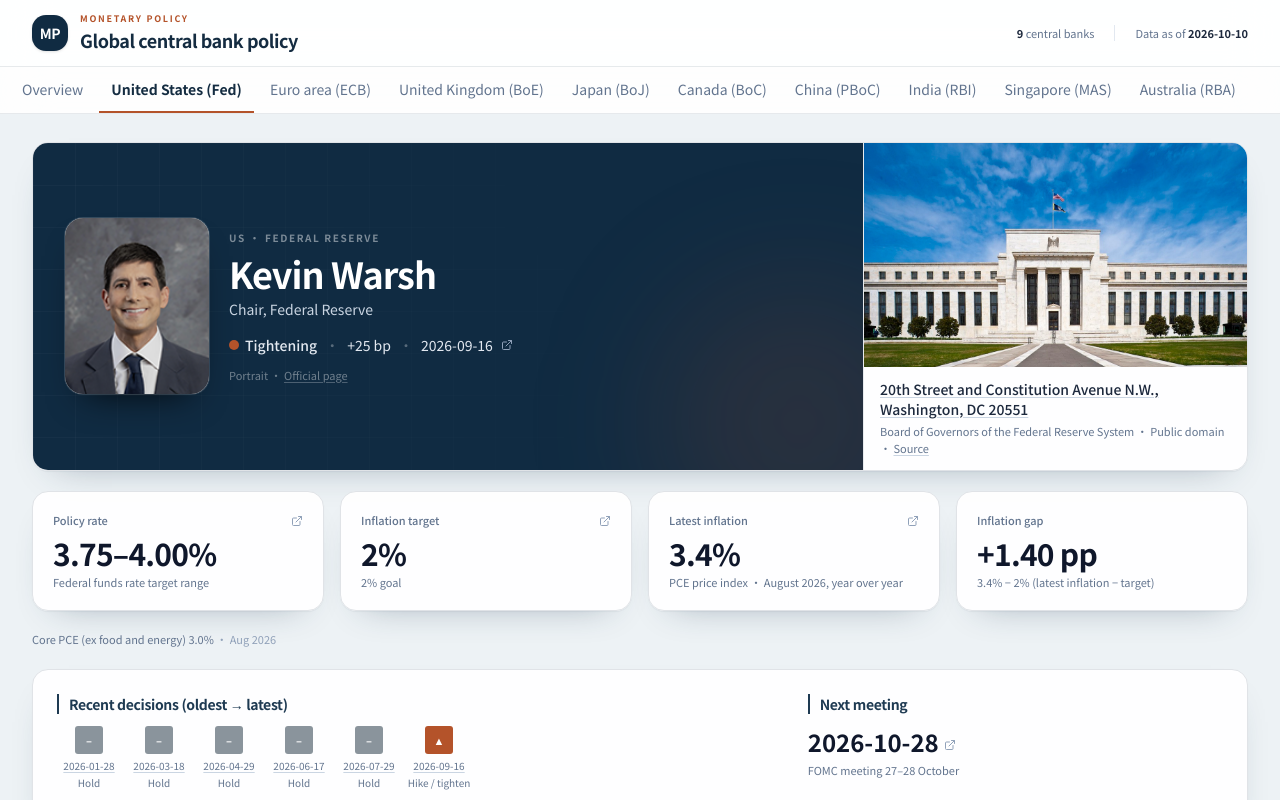
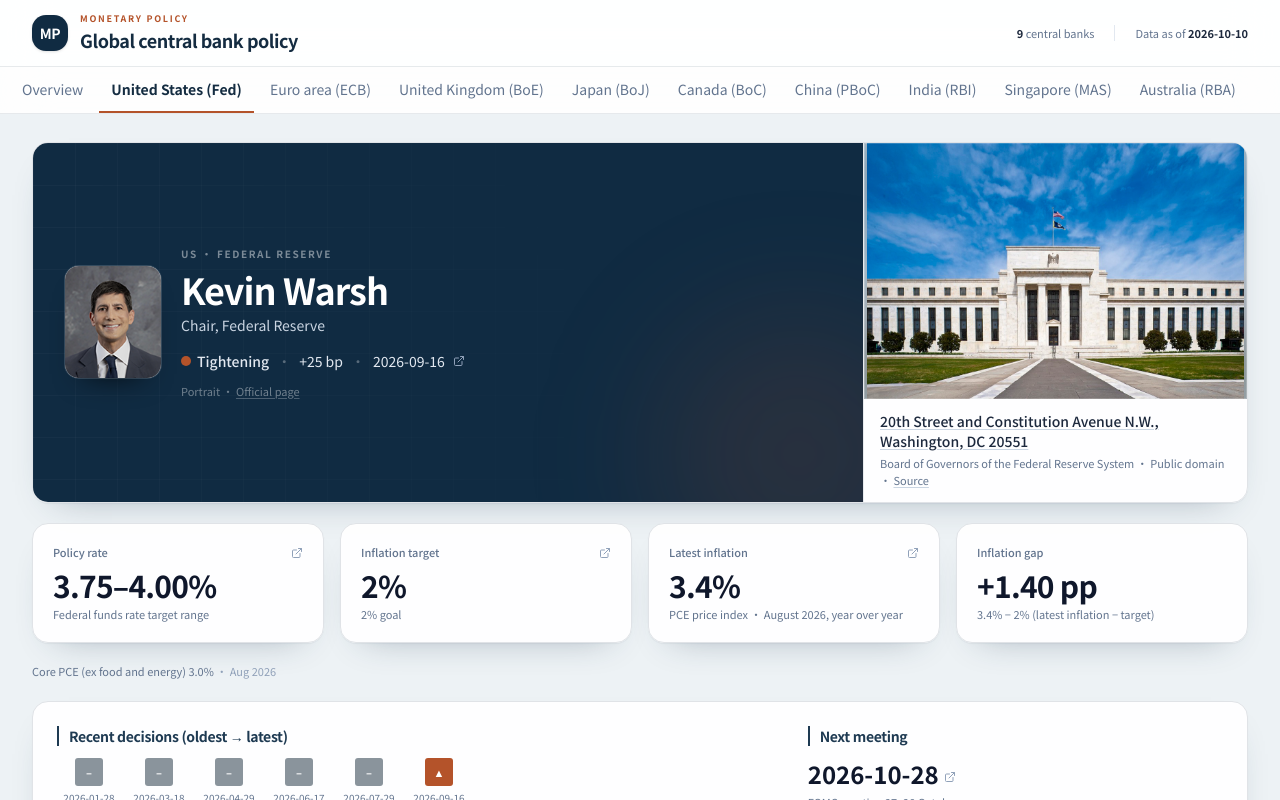
Before and after one commit to carolinezy99-wq/genesis, a Next.js app: page / in a window 1280 px wide. Both pictures are taken after a click on the button 232 px from the left and 1288 px from the top of the page. Shown: the top 800 px of the page. Built offline with nearby package versions, Linux system fonts and the light colour scheme.

Commit message:
Show central bank buildings in full

```diff
--- a/src/components/bank-card.tsx
+++ b/src/components/bank-card.tsx
@@ -21,12 +21,12 @@
 function Portrait({ bank, alt }: { bank: Bank; alt: string }) {
   const frame = portraitFrame[bank.id] ?? { position: "50% 25%", zoom: 1 }
   return (
-    <div className="relative h-40 w-32 shrink-0 overflow-hidden rounded-2xl bg-slate-100 shadow-[0_18px_36px_-20px_rgba(0,0,0,.9)] ring-1 ring-white/15 sm:h-44 sm:w-36">
+    <div className="relative h-24 w-20 shrink-0 overflow-hidden rounded-xl bg-slate-100 shadow-[0_16px_30px_-20px_rgba(0,0,0,.9)] ring-1 ring-white/15 sm:h-28 sm:w-24">
       <Image
         src={`${process.env.NEXT_PUBLIC_BASE_PATH ?? ""}${bank.head.photo}`}
         alt={alt}
         fill
-        sizes="144px"
+        sizes="96px"
         priority
         className="object-cover"
         style={{ objectPosition: frame.position, transform: `scale(${frame.zoom})`, transformOrigin: frame.position }}
@@ -122,14 +122,24 @@
         </div>
         {place ? (
           <figure className="border-t border-[#1e3a52]/10 lg:border-t-0 lg:border-l">
-            <div className="relative h-52 bg-slate-100 sm:h-60 lg:h-56">
+            <div className="group relative isolate h-64 overflow-hidden bg-[#d9e1e6] sm:h-72 lg:h-64">
+              <Image
+                src={`${process.env.NEXT_PUBLIC_BASE_PATH ?? ""}${place.image}`}
+                alt=""
+                aria-hidden="true"
+                fill
+                sizes="384px"
+                className="scale-110 object-cover opacity-35 blur-xl saturate-75"
+              />
+              <div className="absolute inset-0 bg-gradient-to-b from-[#102b42]/10 via-white/5 to-[#102b42]/20" />
               <Image
                 src={`${process.env.NEXT_PUBLIC_BASE_PATH ?? ""}${place.image}`}
                 alt={place.alt[locale]}
                 fill
-                sizes="288px"
-                className="object-cover"
+                sizes="384px"
+                className="object-contain drop-shadow-[0_12px_22px_rgba(8,30,49,0.24)] transition-transform duration-500 group-hover:scale-[1.015]"
               />
+              <div className="pointer-events-none absolute inset-0 ring-1 ring-inset ring-white/20" />
             </div>
             <figcaption className="px-4 py-3 text-[11px] leading-relaxed text-slate-500">
               <a href={place.addressUrl} target="_blank" rel="noopener noreferrer" className="block text-sm font-medium text-slate-800 underline decoration-slate-300 underline-offset-2">
```
